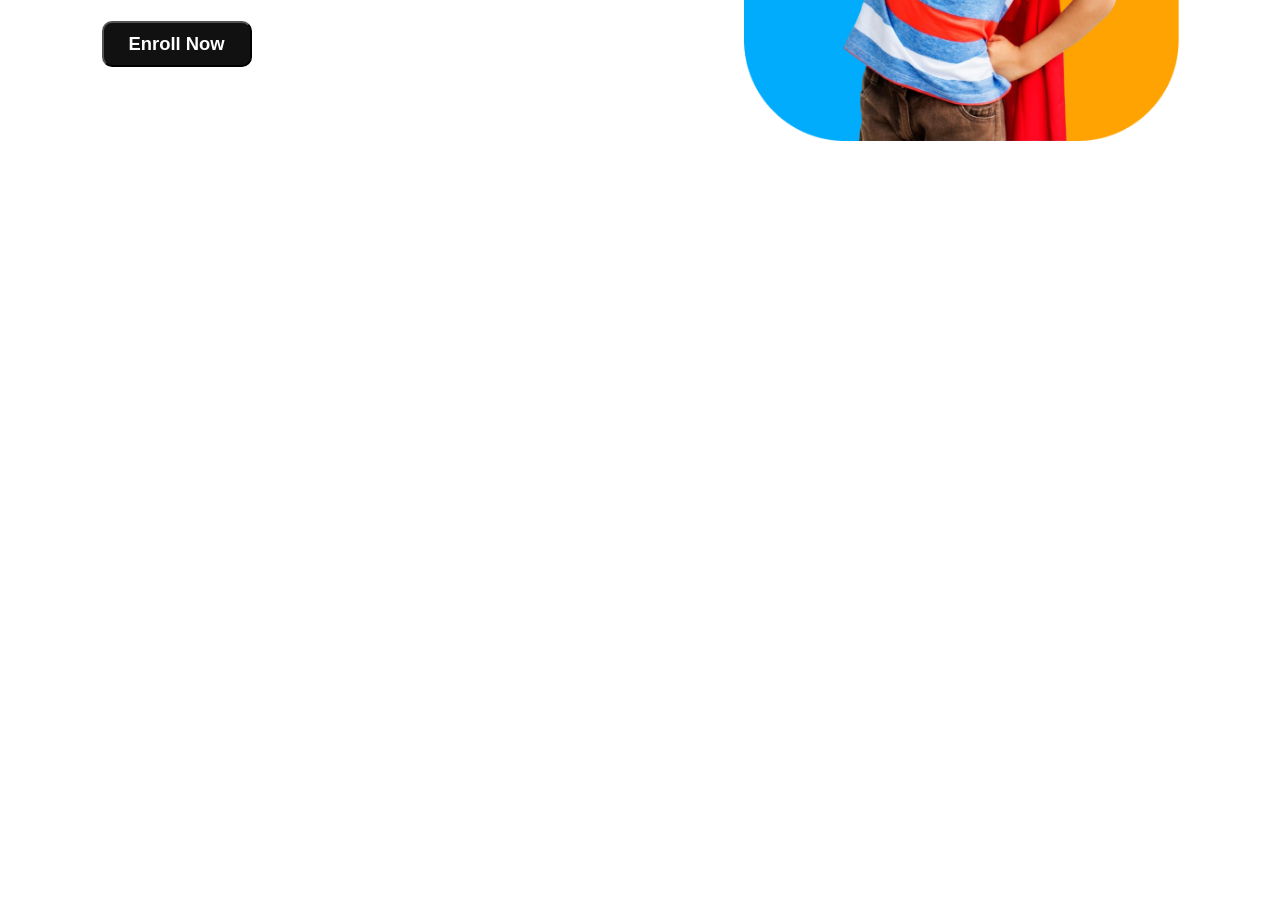
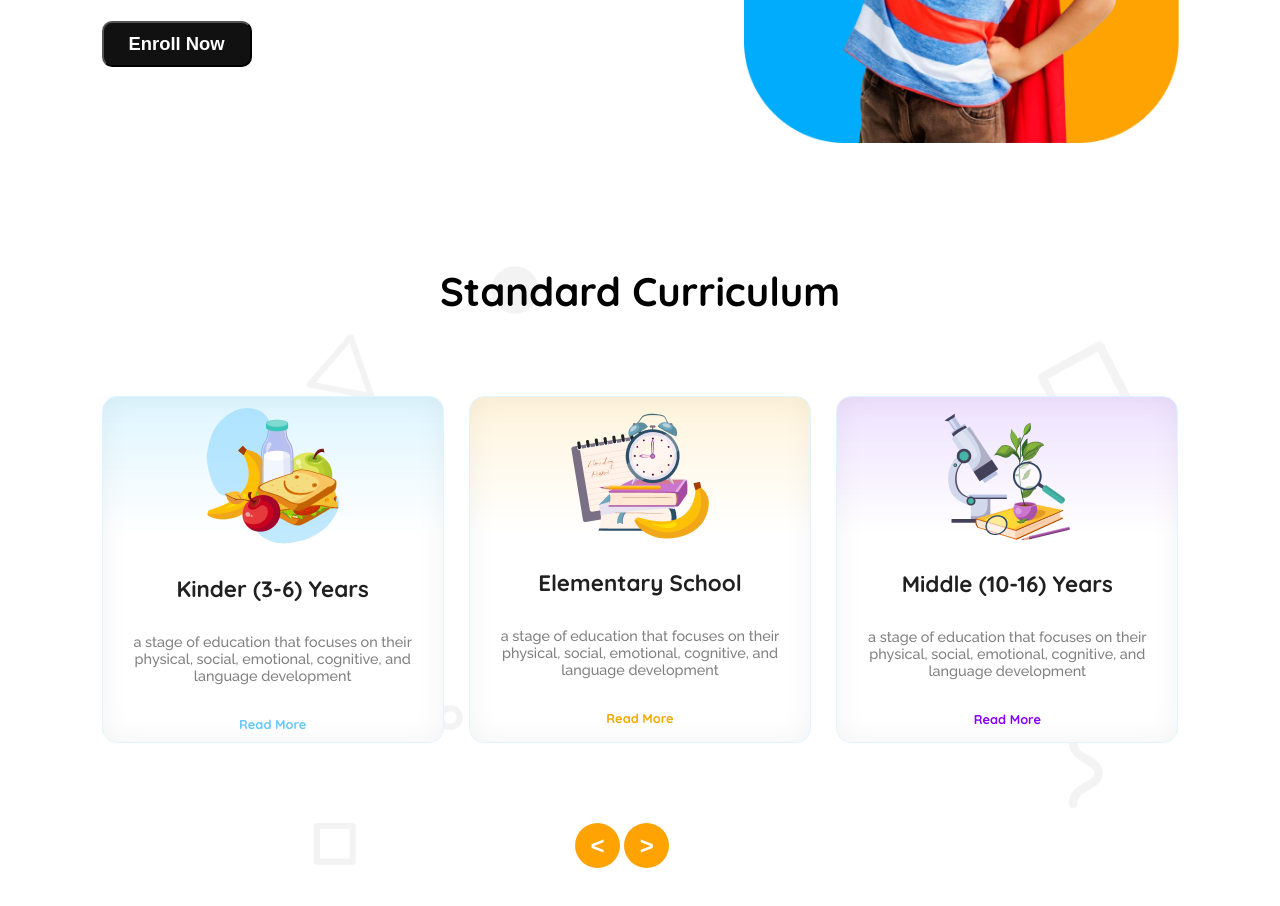
Before and after one commit to gmnayem631/assignment-two-kids-school, a plain HTML site: page index.html in a window 1280 px wide. Shown: the part 514-1420 px from the top of the page. Before the commit the page ends 800 px from the top, so only its background shows below. Drawn offline with Linux system fonts and the light colour scheme.

Commit message:
added and styled the curriculum section

```diff
--- a/index.html
+++ b/index.html
@@ -32,7 +32,8 @@
       <div class="banner display-flex">
         <div class="banner-content">
           <h4 class="banner-title">
-            Empowering students from small age towards vision
+            <span id="empowering">Empowering</span> students from small age
+            <span id="towards-vision">towards vision</span>
           </h4>
           <div class="banner-subtitle">
             With the courage, Confidence, Creativity and Compassion to make
@@ -43,5 +44,46 @@
         <img src="assets/hero-kids.png" alt="" class="banner-pic" />
       </div>
     </header>
+
+    <main>
+      <section class="curriculum">
+        <h3 class="curriculum-title">Standard Curriculum</h3>
+        <div class="curriculum-cards display-flex">
+          <div class="card display-flex kinder-card">
+            <img src="assets/kinder.png" alt="" />
+            <h4 class="card-title">Kinder (3-6) Years</h4>
+            <p class="card-description raleway">
+              a stage of education that focuses on their physical, social,
+              emotional, cognitive, and language development
+            </p>
+            <p class="read kinder-read">Read More</p>
+          </div>
+
+          <div class="card display-flex elementary-card">
+            <img src="assets/elementary.png" alt="" />
+            <h4 class="card-title">Elementary School</h4>
+            <p class="card-description raleway">
+              a stage of education that focuses on their physical, social,
+              emotional, cognitive, and language development
+            </p>
+            <p class="read elementary-read">Read More</p>
+          </div>
+
+          <div class="card display-flex middle-card">
+            <img src="assets/middle.png" alt="" />
+            <h4 class="card-title">Middle (10-16) Years</h4>
+            <p class="card-description raleway">
+              a stage of education that focuses on their physical, social,
+              emotional, cognitive, and language development
+            </p>
+            <p class="read middle-read">Read More</p>
+          </div>
+        </div>
+        <div class="buttons">
+          <button class="btn-arrow">&lt;</button>
+          <button class="btn-arrow">&gt;</button>
+        </div>
+      </section>
+    </main>
   </body>
 </html>
--- a/styles/style.css
+++ b/styles/style.css
@@ -1,10 +1,18 @@
 /* Importing Quicksand google font */
 @import url("https://fonts.googleapis.com/css2?family=Quicksand:wght@300..700&display=swap");
+
+/* Importing Raleway google font */
+@import url("https://fonts.googleapis.com/css2?family=Raleway:ital,wght@0,100..900;1,100..900&display=swap");
 
 .quicksand {
   font-family: "Quicksand", serif;
   font-optical-sizing: auto;
   font-weight: 400;
+  font-style: normal;
+}
+.raleway {
+  font-family: "Raleway", serif;
+  font-optical-sizing: auto;
   font-style: normal;
 }
 * {
@@ -50,6 +58,43 @@
 }
 #admission-color {
   color: rgb(93, 88, 239);
+}
+
+.kinder-card {
+  background: linear-gradient(
+      180deg,
+      rgb(222, 245, 255),
+      rgba(255, 255, 255, 0) 40%
+    ),
+    rgb(255, 255, 255);
+}
+
+.elementary-card {
+  background: linear-gradient(
+      180deg,
+      rgb(255, 244, 220),
+      rgba(255, 255, 255, 0) 40%
+    ),
+    rgb(255, 255, 255);
+}
+
+.middle-card {
+  background: linear-gradient(
+      180deg,
+      rgb(238, 225, 255),
+      rgba(255, 255, 255, 0) 40%
+    ),
+    rgb(255, 255, 255);
+}
+
+.kinder-read {
+  color: rgb(100, 200, 255);
+}
+.elementary-read {
+  color: rgb(240, 170, 0);
+}
+.middle-read {
+  color: rgb(135, 0, 255);
 }
 
 /* navigation bar related styles */
@@ -98,13 +143,21 @@
 
 .banner-content {
   max-width: 610px;
-  margin-top: 115px;
+  margin: 115px 48px 115px 0px;
 }
 
 .banner-title {
   font-size: 3rem;
   font-weight: 700;
   margin: 24px 0px;
+}
+
+#empowering {
+  color: rgb(254, 163, 1);
+}
+
+#towards-vision {
+  color: rgb(1, 172, 253);
 }
 
 .banner-subtitle {
@@ -117,6 +170,79 @@
   max-width: 435px;
   max-height: 535px;
 }
+
+/* Main section */
+main {
+  background-image: url("../assets/bg.png");
+}
+
+/* Standard curriculum section */
+.curriculum {
+  max-width: 1077px;
+  margin: 60px auto;
+}
+.curriculum-title {
+  color: rgb(0, 0, 0);
+  font-size: 2.5rem;
+  font-weight: 700;
+  text-align: center;
+}
+.curriculum-cards {
+  margin-top: 80px;
+  justify-content: space-between;
+  gap: 25px;
+}
+.card {
+  max-height: 476.78px;
+  padding: 10px;
+  box-sizing: border-box;
+  border: 0.94px solid rgb(222, 245, 255);
+  border-radius: 15px;
+  box-shadow: inset 0px 0px 28.3px 0.94px rgba(0, 0, 0, 0.05);
+
+  justify-content: center;
+  flex-direction: column;
+  align-items: center;
+}
+
+.card-title {
+  color: rgb(32, 32, 32);
+  font-size: 1.4rem;
+  font-weight: 700;
+  margin-top: 30px;
+}
+
+.card-description {
+  color: rgb(128, 128, 128);
+  font-size: 0.9rem;
+  font-weight: 500;
+  margin-top: 30px;
+  text-align: center;
+}
+
+.read {
+  max-width: 120px;
+  font-size: 0.8rem;
+  font-weight: 700;
+  margin-top: 32px;
+}
+
+.buttons {
+  width: 130px;
+  margin: 80px auto;
+}
+.btn-arrow {
+  border-radius: 30px;
+  background: rgb(254, 163, 1);
+  width: 45px;
+  height: 45px;
+  color: rgb(255, 255, 255);
+  font-size: 1.5rem;
+  font-weight: 600;
+  border: none;
+  cursor: pointer;
+}
+
 /* Making responsive */
 /* @media screen and (max-width: 576px) {
   .hamburger {
```
